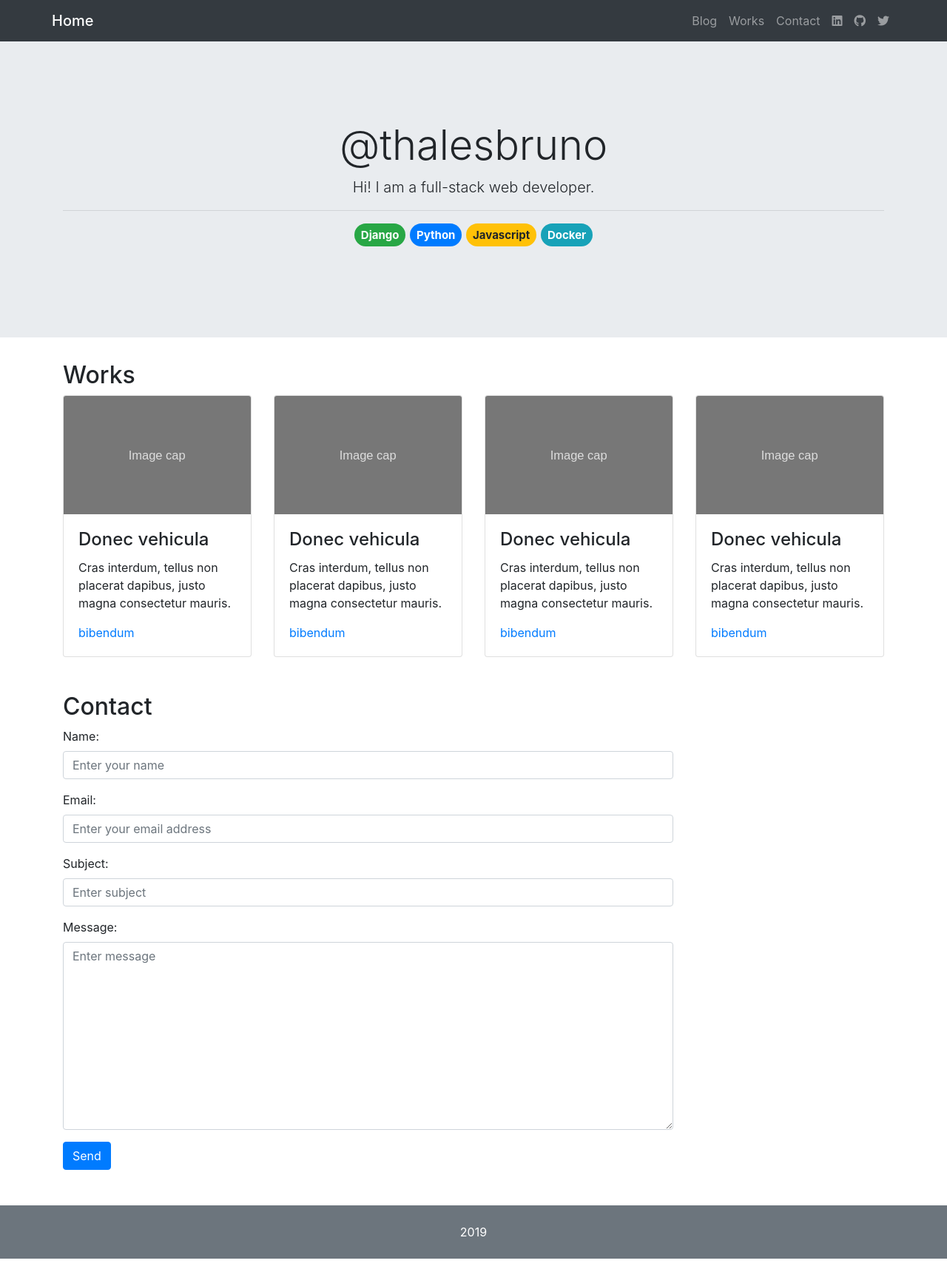
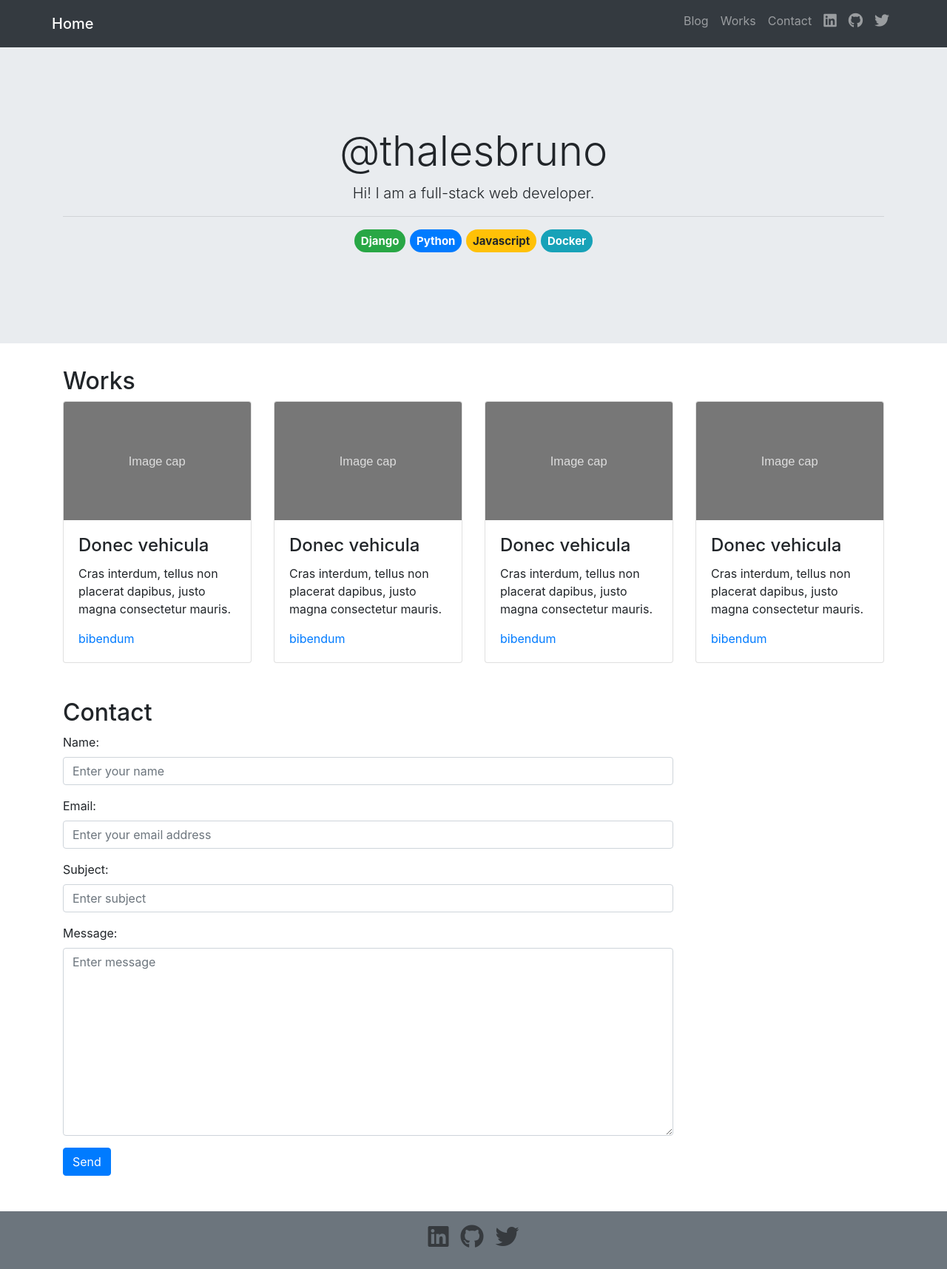
Before and after one commit to thalesbruno/thalesbruno.me, a Django app: page / in a window 1280 px wide. Shown: the whole page at 74% size. Run offline with Django 3.2, Linux system fonts and the light colour scheme; some libraries are stand-ins or nearby versions.

Commit message:
update brand icons

```diff
--- a/templates/footer.html
+++ b/templates/footer.html
@@ -1,5 +1,23 @@
-<nav class="navbar navbar-extand navbar-light text-white bg-secondary mt-auto py-4">
-    <div class="container justify-content-center">
-        2019
+<nav class="navbar navbar-expand navbar-light text-white bg-secondary mt-auto py-2">
+    <div class="container">
+        <div class="collapse navbar-collapse justify-content-center " id="navbar-items">
+            <ul class="navbar-nav">
+                <li class="nav-item">
+                    <a class="nav-link h2" href="https://www.linkedin.com/in/thales-bruno-801a05187" target="_blank">
+                        <i class="fab fa-linkedin"></i>
+                    </a>
+                </li>
+                <li class="nav-item">
+                    <a class="nav-link h2" href="https://github.com/thalesbruno" target="_blank">
+                        <i class="fab fa-github"></i>
+                    </a>
+                </li>
+                <li class="nav-item">
+                    <a class="nav-link h2" href="https://twitter.com/thlsbrn" target="_blank">
+                        <i class="fab fa-twitter"></i>
+                    </a>
+                </li>
+            </ul>
+        </div>
     </div>
 </nav>
--- a/templates/navbar.html
+++ b/templates/navbar.html
@@ -20,17 +20,17 @@
                 <li class="nav-item">
                     <a href="/#contactSection" class="nav-link">Contact</a>
                 </li>
-                <li class="nav-item">
+                <li class="nav-item h5">
                     <a class="nav-link" href="https://www.linkedin.com/in/thales-bruno-801a05187" target="_blank">
                         <i class="fab fa-linkedin"></i>
                     </a>
                 </li>
-                <li class="nav-item">
+                <li class="nav-item h5">
                     <a class="nav-link" href="https://github.com/thalesbruno" target="_blank">
                         <i class="fab fa-github"></i>
                     </a>
                 </li>
-                <li class="nav-item">
+                <li class="nav-item h5">
                     <a class="nav-link" href="https://twitter.com/thlsbrn" target="_blank">
                         <i class="fab fa-twitter"></i>
                     </a>
```
